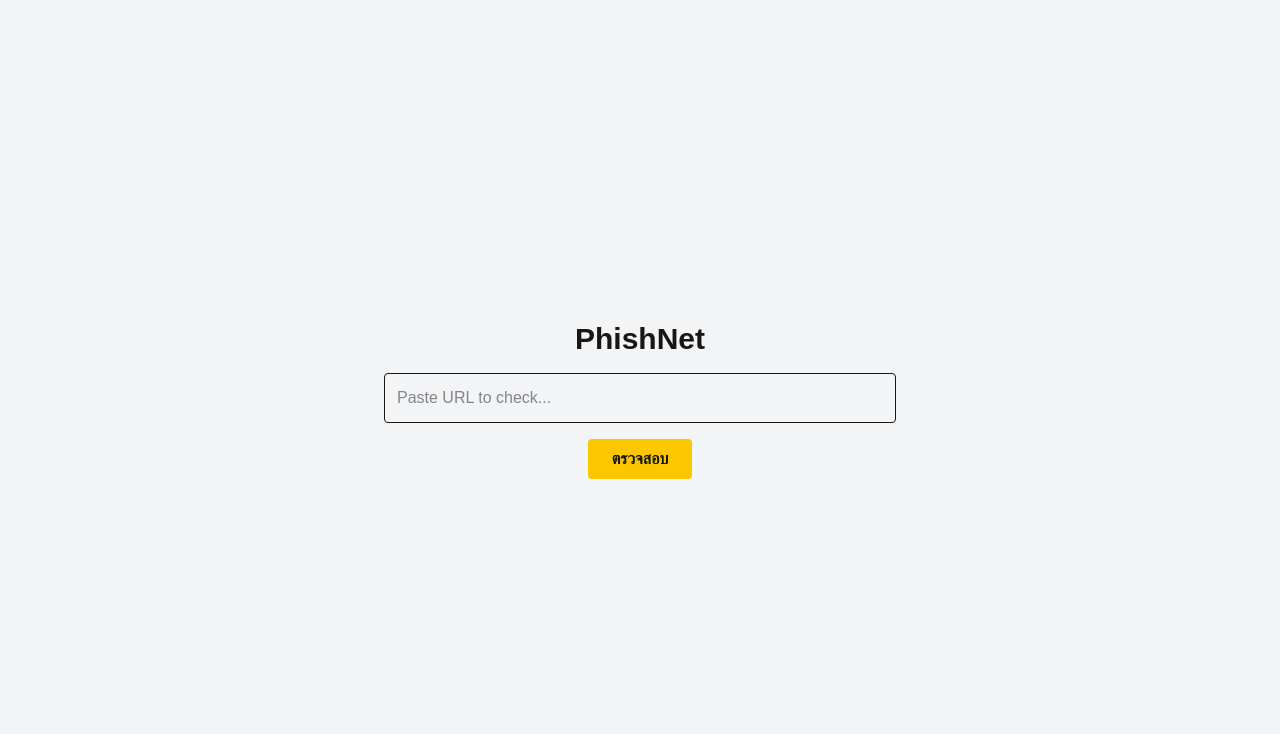
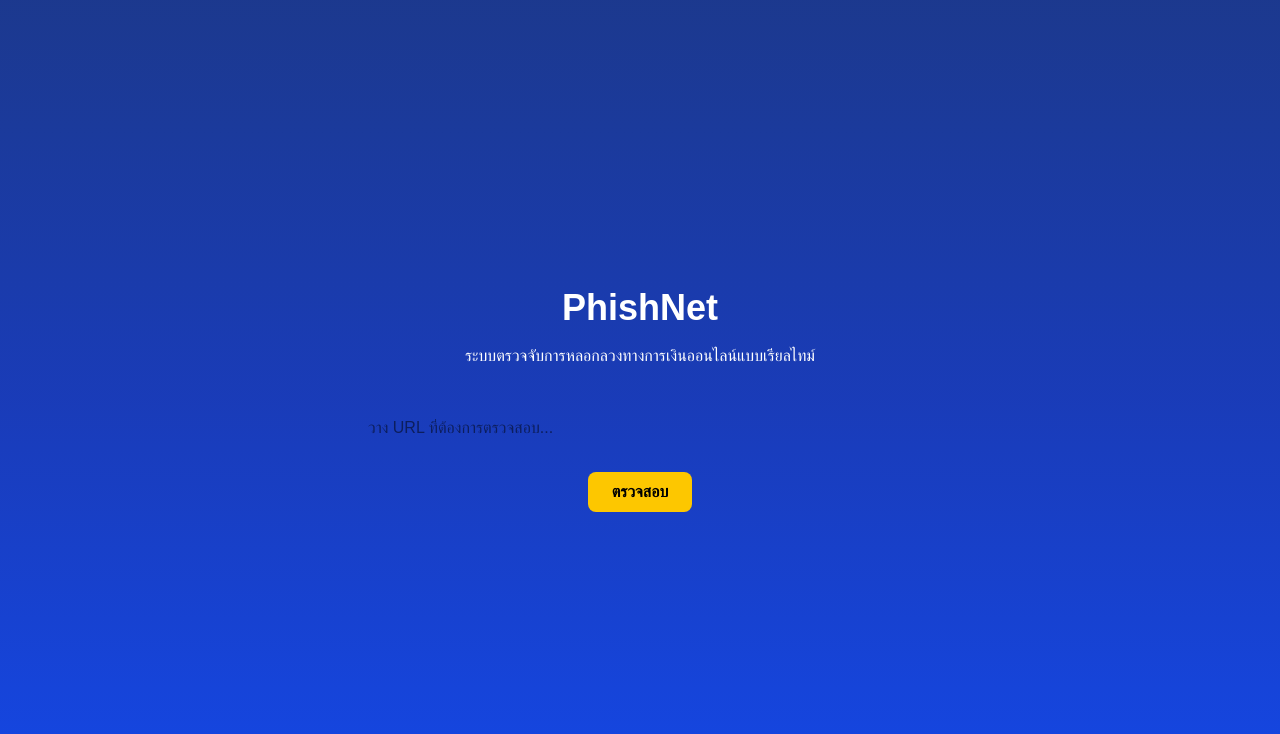
Before and after one commit to naruebet2551/phishnet, a Next.js app: page / in a window 1280 px wide. Shown: the top 734 px of the page. Built offline with nearby package versions, Linux system fonts and the light colour scheme.

Commit message:
แก้หน้า page.js

```diff
--- a/src/app/admin/page.js
+++ b/src/app/admin/page.js
@@ -1,33 +1,47 @@
 'use client';
 import { useEffect, useState } from 'react';
-import { useRouter } from 'next/navigation';
 import { db } from '../../firebase';
 import { collection, onSnapshot, query, orderBy } from 'firebase/firestore';
+import jsPDF from 'jspdf';
+import autoTable from 'jspdf-autotable';
 
 export default function AdminPage() {
-  const router = useRouter();
   const [history, setHistory] = useState([]);
 
   useEffect(() => {
-    const unsubscribe = onSnapshot(
-      query(collection(db, 'url_history'), orderBy('timestamp', 'desc')),
-      (snapshot) => {
-        const items = snapshot.docs.map(doc => doc.data());
-        setHistory(items);
-      }
-    );
+    const q = query(collection(db, 'url_history'), orderBy('timestamp', 'desc'));
+    const unsubscribe = onSnapshot(q, (snapshot) => {
+      const items = snapshot.docs.map((doc) => doc.data());
+      setHistory(items);
+    });
     return () => unsubscribe();
   }, []);
 
+  const exportPDF = () => {
+    const doc = new jsPDF();
+    doc.text('PhishNet Report', 14, 16);
+    autoTable(doc, {
+      startY: 20,
+      head: [['URL', 'Result']],
+      body: history.map((item) => [item.url, item.result]),
+    });
+    doc.save('phishnet_report.pdf');
+  };
+
   return (
-    <main className="min-h-screen bg-gray-50 p-6">
-      <div className="max-w-3xl mx-auto bg-white shadow-lg rounded-xl p-6">
-        <h1 className="text-2xl font-bold mb-4">PhishNet Admin</h1>
-        <table className="w-full table-auto border">
+    <main className="min-h-screen bg-gray-100 text-gray-900 p-6">
+      <div className="max-w-4xl mx-auto bg-white shadow-lg rounded-xl p-6">
+        <div className="flex justify-between mb-4">
+          <h1 className="text-2xl font-bold">PhishNet Admin Dashboard</h1>
+          <button onClick={exportPDF} className="bg-blue-500 text-white px-4 py-2 rounded hover:bg-blue-600">
+            Export PDF
+          </button>
+        </div>
+        <table className="w-full table-auto">
           <thead className="bg-gray-200">
             <tr>
               <th className="px-4 py-2 text-left">URL</th>
-              <th className="px-4 py-2 text-left">ผลตรวจ</th>
+              <th className="px-4 py-2 text-left">ผลการตรวจ</th>
             </tr>
           </thead>
           <tbody>
--- a/src/app/page.js
+++ b/src/app/page.js
@@ -1,14 +1,79 @@
 'use client';
+
 import { useState, useEffect } from 'react';
 import { useRouter } from 'next/navigation';
 import { db } from '../firebase';
 import { collection, addDoc, Timestamp } from 'firebase/firestore';
+import { distance } from 'fastest-levenshtein';
 
 export default function Home() {
   const [url, setUrl] = useState('');
   const [result, setResult] = useState('');
+  const [lang, setLang] = useState('th');
   const [loading, setLoading] = useState(false);
   const router = useRouter();
+
+  useEffect(() => {
+    const savedLang = localStorage.getItem('phishnet_lang');
+    if (savedLang) setLang(savedLang);
+  }, []);
+
+  const text = {
+    th: {
+      title: 'PhishNet',
+      desc: 'ระบบตรวจจับการหลอกลวงทางการเงินออนไลน์แบบเรียลไทม์',
+      placeholder: 'วาง URL ที่ต้องการตรวจสอบ...',
+      check: 'ตรวจสอบ',
+      safe: '✅ เว็บไซต์นี้ดูปลอดภัย',
+      warn: '⚠️ ลิงก์น่าสงสัยหรืออันตราย',
+      error: 'เกิดข้อผิดพลาดในการตรวจสอบลิงก์',
+      empty: '⚠️ กรุณากรอกลิงก์',
+      checking: 'กำลังตรวจสอบ...'
+    },
+    en: {
+      title: 'PhishNet',
+      desc: 'Real-time anti-phishing URL scanner',
+      placeholder: 'Paste URL to check...',
+      check: 'Check',
+      safe: '✅ This website looks safe',
+      warn: '⚠️ This link looks suspicious or dangerous',
+      error: 'An error occurred while checking the link',
+      empty: '⚠️ Please enter a URL',
+      checking: 'Checking...'
+    }
+  };
+
+  const gamblingKeywords = ['bet', 'casino', 'slot', 'หวย', 'บาคาร่า', 'แทงบอล', 'jackpot', 'พนัน'];
+  const gamblingNumbers = ['888', '777', '168', '999', '123', '456'];
+  const knownDomains = ['facebook.com', 'google.com', 'paypal.com', 'apple.com', 'microsoft.com'];
+
+  const isStructurallySuspicious = (url) => {
+    try {
+      const parsed = new URL(url);
+      const hostnameParts = parsed.hostname.split('.');
+      const queryParams = parsed.searchParams;
+      const isLong = url.length > 100;
+      const tooManySubdomains = hostnameParts.length > 3;
+      const tooManyParams = Array.from(queryParams).length >= 5;
+      const looksObfuscated = /[a-zA-Z0-9]{10,}/.test(parsed.pathname.replace(/\//g, ''));
+      return isLong || tooManySubdomains || tooManyParams || looksObfuscated;
+    } catch {
+      return false;
+    }
+  };
+
+  const isSpoofedDomain = () => {
+    try {
+      const parsed = new URL(url);
+      const hostname = parsed.hostname;
+      return knownDomains.some((domain) => {
+        const d = distance(domain, hostname);
+        return d <= 2 && hostname !== domain;
+      });
+    } catch {
+      return false;
+    }
+  };
 
   const checkPhishing = async () => {
     if (!url.trim()) {
@@ -17,16 +82,35 @@ export default function Home() {
     }
 
     setLoading(true);
+
     try {
-      const res = await fetch('/api/ai-check', {
+      const parsed = new URL(url);
+      const fullText = url.toLowerCase() + parsed.pathname + parsed.search;
+
+      const hasGamblingKeyword = gamblingKeywords.some((word) => fullText.includes(word));
+      const hasGamblingNumber = gamblingNumbers.some((num) => fullText.includes(num));
+      const isStructureBad = isStructurallySuspicious(url);
+      const isSpoofed = isSpoofedDomain();
+
+      if (hasGamblingKeyword || hasGamblingNumber || isStructureBad || isSpoofed) {
+        await addDoc(collection(db, 'url_history'), {
+          url,
+          result: 'warn',
+          timestamp: Timestamp.now()
+        });
+        setResult('warn');
+        router.push('/warning');
+        return;
+      }
+
+      const aiRes = await fetch('/api/ai-check', {
         method: 'POST',
         headers: { 'Content-Type': 'application/json' },
         body: JSON.stringify({ url })
       });
-      const ai = await res.json();
-      const finalResult = ai.result || 'safe';
 
-      setResult(finalResult);
+      const aiData = await aiRes.json();
+      const finalResult = aiData.result === 'warn' ? 'warn' : 'safe';
 
       await addDoc(collection(db, 'url_history'), {
         url,
@@ -34,9 +118,9 @@ export default function Home() {
         timestamp: Timestamp.now()
       });
 
+      setResult(finalResult);
       if (finalResult === 'warn') {
         router.push('/warning');
-        return;
       }
     } catch (err) {
       console.error(err);
@@ -47,23 +131,29 @@ export default function Home() {
   };
 
   return (
-    <main className="min-h-screen flex flex-col items-center justify-center bg-gray-100">
-      <h1 className="text-3xl font-bold mb-4">PhishNet</h1>
+    <main className="min-h-screen flex flex-col items-center justify-center bg-gradient-to-b from-blue-900 via-blue-800 to-blue-700 text-white">
+      <h1 className="text-4xl font-bold mb-4">{text[lang].title}</h1>
+      <p className="mb-8 text-center">{text[lang].desc}</p>
       <input
         type="text"
+        placeholder={text[lang].placeholder}
         value={url}
         onChange={(e) => setUrl(e.target.value)}
         onKeyDown={(e) => e.key === 'Enter' && checkPhishing()}
-        placeholder="Paste URL to check..."
-        className="p-3 border rounded w-full max-w-lg"
+        className="p-4 text-black rounded-lg w-full max-w-xl mb-4"
       />
-      <button
-        onClick={checkPhishing}
-        className="mt-4 px-6 py-2 bg-yellow-400 rounded font-bold"
-      >
-        ตรวจสอบ
-      </button>
-      {result && <p className="mt-4 text-lg">{result === 'warn' ? 'ลิงก์น่าสงสัย' : 'ปลอดภัย'}</p>}
+      {loading ? (
+        <div className="animate-spin h-8 w-8 border-4 border-white border-t-yellow-400 rounded-full mb-4"></div>
+      ) : (
+        <button onClick={checkPhishing} className="bg-yellow-400 text-black font-bold px-6 py-2 rounded-lg">
+          {text[lang].check}
+        </button>
+      )}
+      {result && result !== 'warn' && (
+        <p className="mt-6 text-lg font-bold">
+          {text[lang][result]}
+        </p>
+      )}
     </main>
   );
 }
```
